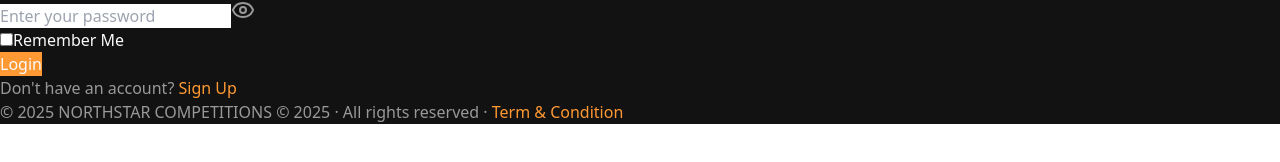
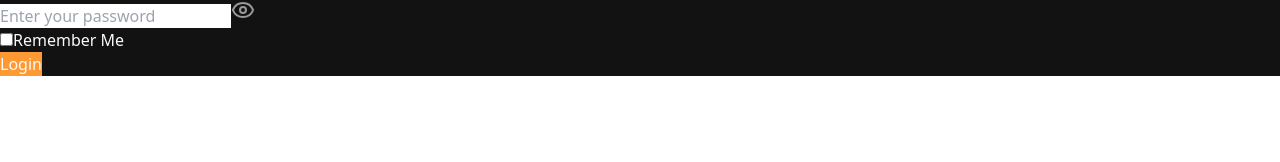
Before and after one commit to Torabarnob203311003/Wolf-Dahs, a React (Vite) app: page /login in a window 1280 px wide. Shown: the part 470-632 px from the top of the page. Built offline with nearby package versions, Linux system fonts and the light colour scheme.

Commit message:
remove unnecessary signup and copyright sections from Login component

```diff
--- a/src/components/Login.jsx
+++ b/src/components/Login.jsx
@@ -208,30 +208,7 @@ function Login() {
             >
               {loading ? 'Logging in...' : 'Login'}
             </button>
-
-            <p className="text-center text-sm" style={{ color: "#999999" }}>
-              Don't have an account?{" "}
-              <a
-
-                href="/signup"
-                className="font-semibold transition-all hover:underline"
-                style={{ color: "#FF9933" }}
-              >
-                Sign Up
-              </a>
-            </p>
           </form>
-
-          <div className="mt-8 text-center text-xs" style={{ color: "#999999" }}>
-            © 2025 <span className="font-semibold">NORTHSTAR</span> COMPETITIONS © 2025 · All rights reserved ·{" "}
-            <a
-              href="/terms"
-              className="hover:underline"
-              style={{ color: "#FF9933" }}
-            >
-              Term & Condition
-            </a>
-          </div>
         </div>
       </div>
 
```
